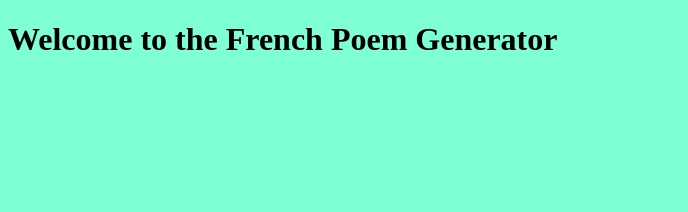
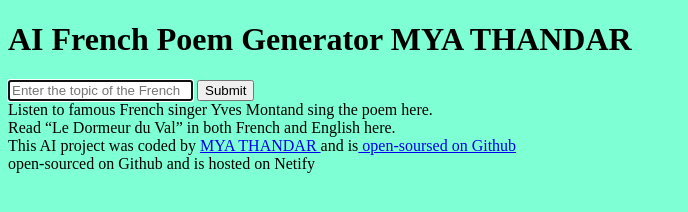
Before and after one commit to 093-1971157mya/French-poem--generator, a plain HTML site: page index.html in a window 1280 px wide. Shown: the whole page, without its empty margins (0-688 px from the left). Drawn offline with Linux system fonts and the light colour scheme.

Commit message:
Add the Basic HTML structure

```diff
--- a/index.html
+++ b/index.html
@@ -4,10 +4,36 @@
     <meta charset="UTF-8">
     <meta name="viewport" content="width=device-width, initial-scale=1.0">
    <link rel="stylesheet" href="src/style.css">
-    <title>AI Poem Generator</title>
+    <title>AI French Poem Generator</title>
 </head>
 <body>
-    <h1>Welcome to the French Poem Generator</h1>
+    <header><h1>AI French Poem Generator MYA THANDAR</h1>
+    </header>
+    <main>
+<form>
+<input type="text" placeholder="Enter the topic of the French"
+autofocus
+required
+autocomplete="off"
+/>
+<input type="submit"/>
+
+</form>
+<div>
+    Listen to famous French singer Yves Montand sing the poem here.
+    <br/>
+    Read “Le Dormeur du Val” in both French and English here.
+
+</div>
+    </main>
+
+    <footer>
+        This AI project was coded by
+        <a href="https://github.com/matthieua/" target="-blank">
+         MYA THANDAR </a>and is<a href="https://github.com/093-1971157mya/French-poem--generator"target="-blank"> open-soursed on Github</a></footer> open-sourced on Github
+
+    and is hosted on Netify
+    </footer>
 
     <script src="src/index.js"></script>
 </body>
```
